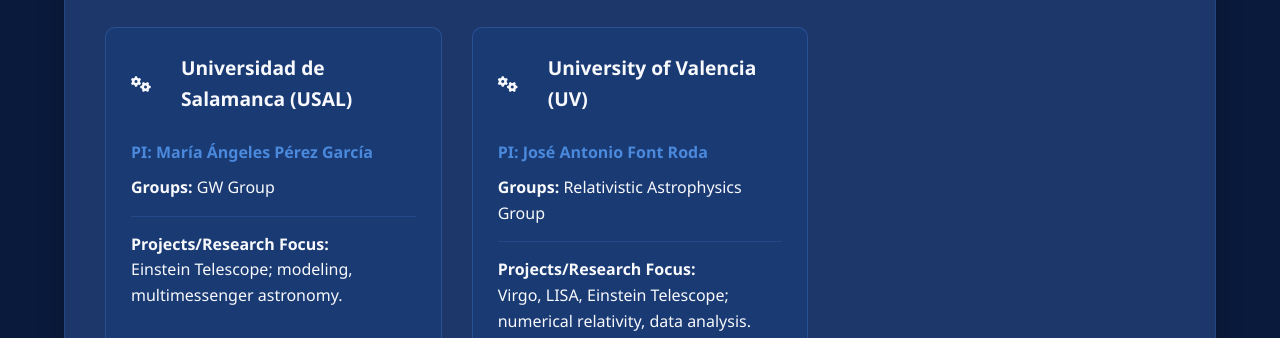
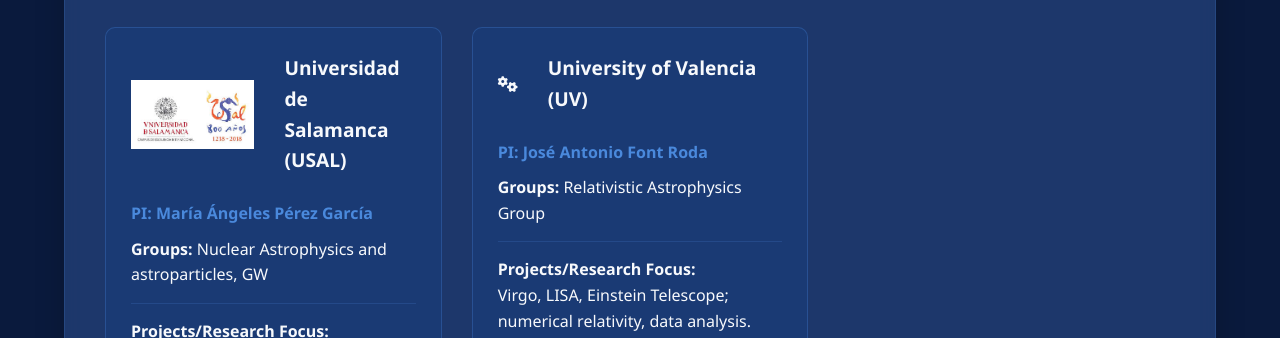
Before and after one commit to REDONGRA/website, a plain HTML site: page index.html in a window 1280 px wide. Shown: the part 4605-4943 px from the top of the page. Drawn offline with Linux system fonts and the light colour scheme.

Commit message:
one more logo together with a group

```diff
--- a/index.html
+++ b/index.html
@@ -1084,13 +1084,13 @@
 						<div class="institution-header">
 							<a href="https://www.usal.es" target="_blank" rel="noopener noreferrer" class="institution-link">
 								<div class="institution-logo">
-									<i class="fas fa-cogs"></i>
+									<img src="Figures/logo-USAL.png" alt="USAL Logo">
 								</div>
 								<div class="institution-name">Universidad de Salamanca (USAL)</div>
 							</a>
 						</div>
 						<p class="institution-pi">PI: María Ángeles Pérez García</p>
-						<p><strong>Groups:</strong> GW Group</p>
+						<p><strong>Groups:</strong> Nuclear Astrophysics and astroparticles, GW</p>
 						<div class="institution-members">
 							<strong>Projects/Research Focus:</strong>
 							<p>Einstein Telescope; modeling, multimessenger astronomy.</p>
```
Also changed, not shown: Figures/logo-USAL.png (added).
